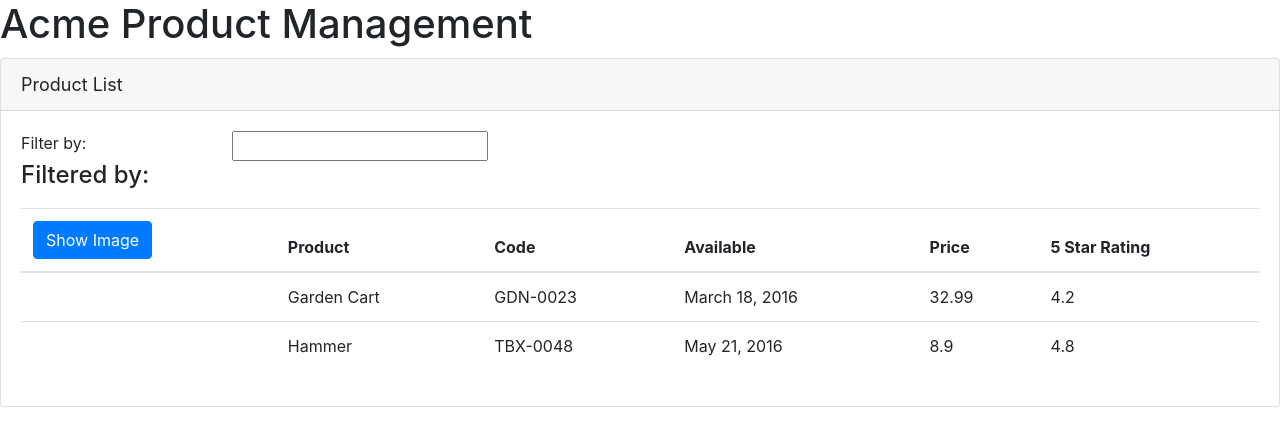
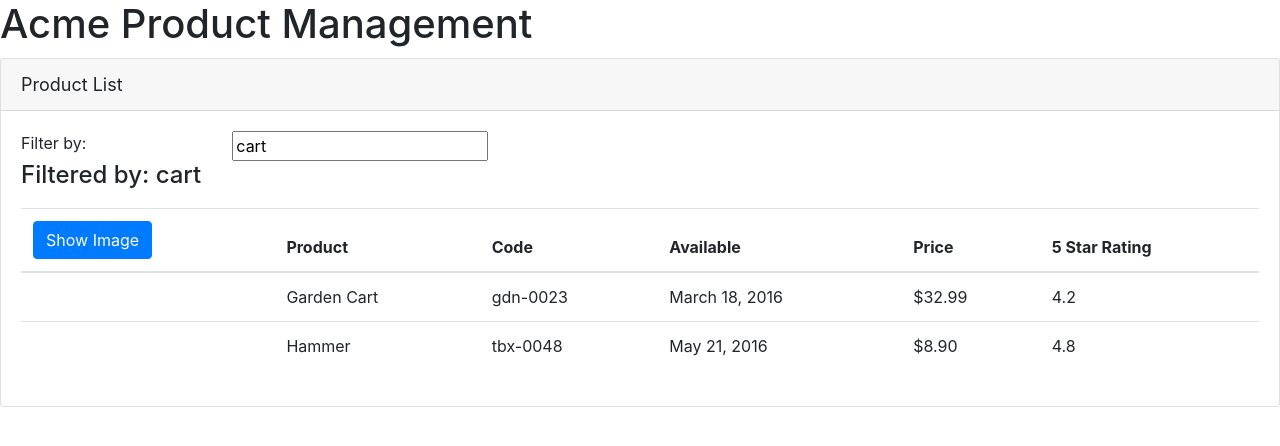
Before and after one commit to SamPlifier/psProductManager, an Angular app: page / in a window 1280 px wide. Shown: the top 446 px of the page. Built offline with nearby package versions, Linux system fonts and the light colour scheme.

Commit message:
used a little 2-way binding, event binding and pipes

```diff
--- a/src/app/app.module.ts
+++ b/src/app/app.module.ts
@@ -1,6 +1,6 @@
 import { BrowserModule } from '@angular/platform-browser';
 import { NgModule } from '@angular/core';
-
+import { FormsModule } from '@angular/forms';
 import { AppComponent } from './app.component';
 import { ProductListComponent } from './products/product-list.component';
 
@@ -10,7 +10,8 @@
     ProductListComponent
   ],
   imports: [
-    BrowserModule
+    BrowserModule,
+    FormsModule
   ],
   bootstrap: [AppComponent]
 })
--- a/src/app/products/product-list.component.html
+++ b/src/app/products/product-list.component.html
@@ -6,12 +6,14 @@
     <div class="row">
       <div class="col-md-2">Filter by:</div>
       <div class="col-md-4">
-        <input type="text">
+        <input type="text"
+            [(ngModel)]="listFilter"
+        />
       </div>
     </div>
     <div class="row">
       <div class="col-md-6">
-        <h4>Filtered by: </h4>
+        <h4>Filtered by: {{ listFilter }}</h4>
       </div>
     </div>
     <div class="table-responsive">
@@ -41,9 +43,9 @@
                     [style.margin.px]="imageMargin"/>
                 </td>
                 <td>{{ product.productName }}</td>
-                <td>{{ product.productCode }}</td>
+                <td>{{ product.productCode | lowercase }}</td>
                 <td>{{ product.releaseDate }}</td>
-                <td>{{ product.price }}</td>
+                <td>{{ product.price | currency:'USD':'symbol':'1.2-2' }}</td>
                 <td>{{ product.starRating }}</td>
             </tr>
         </tbody>
--- a/src/app/products/product-list.component.ts
+++ b/src/app/products/product-list.component.ts
@@ -9,6 +9,7 @@
   imageWidth: number = 50;
   imageMargin: number = 2;
   showImage: boolean = false;
+  listFilter: string = 'cart';
   //typescript declaration when data type is unknown or unimportant
   products: any[] = [{
     "productId": 2,
```
